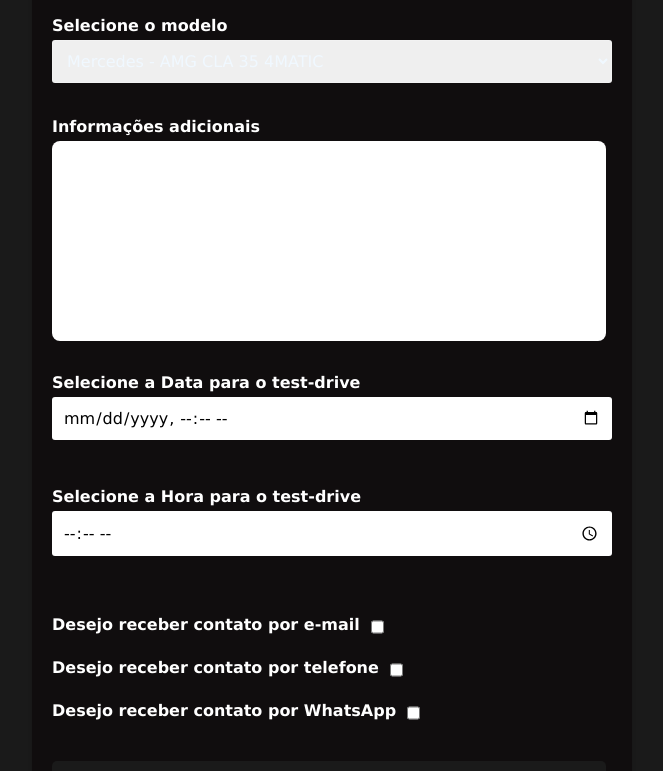
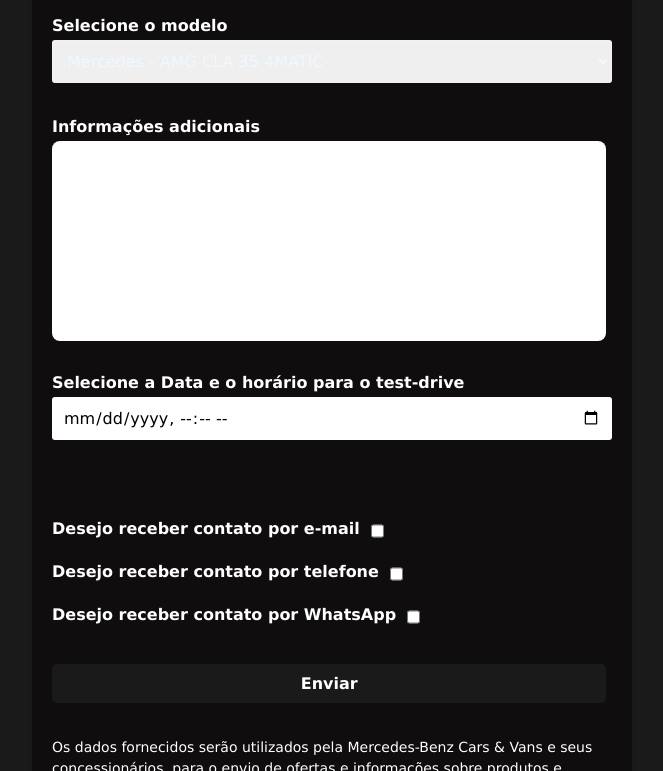
Before and after one commit to Clayton-Brochier/Proz_AWS_PojetoFrontEnd, a plain HTML site: page contato.html in a window 1280 px wide. Shown: the part 467-1238 px from the top of the page, without its empty margins (308-971 px from the left). Drawn offline with Linux system fonts and the light colour scheme; files whose address does not match are found by name.

Commit message:
Update contato.html

```diff
--- a/contato.html
+++ b/contato.html
@@ -75,16 +75,12 @@
             <br>
 
             <div style="margin-top:2.3%;">
-               <label for="data-test">Selecione a Data para o test-drive</label>
-               <input type="datetime-local" name="data-test" id="data-test">
+               <label for="data-test">Selecione a Data e o horário para o test-drive</label>
+               <input type="datetime-local" name="data-test" id="data-test" min="09:00" max="18:00">
             </div>
 
             <br>
 
-            <div style="margin-top:2.3%;">
-                <label for="hr-test">Selecione a Hora para o test-drive</label>
-                <input id="hr-test" type="time" name="hr-test" min="09:00" max="18:00" />
-            </div>
 
             <div class="d-flex-chbx" style="margin-top: 8%;">
                 <label for="chk-email">Desejo receber contato por e-mail </label>
```
